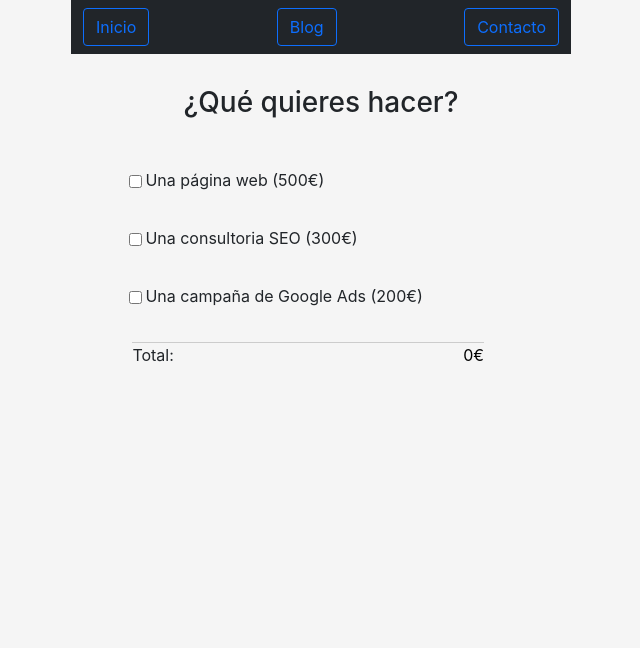
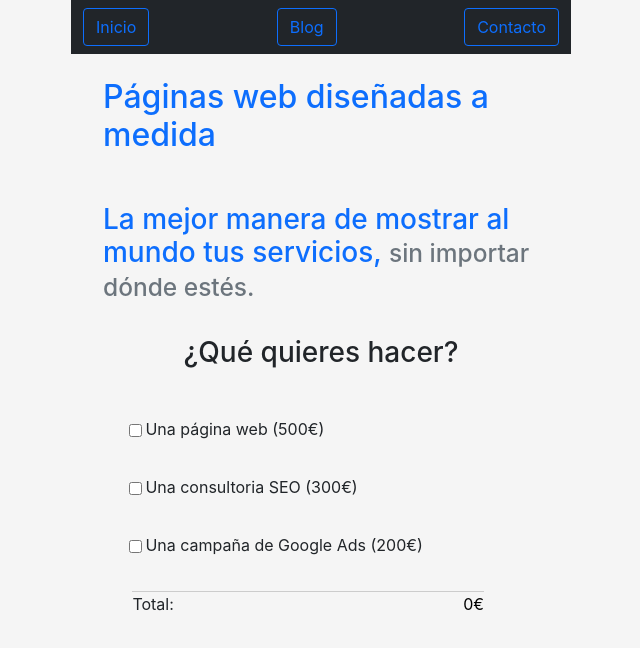
Before and after one commit to XaviOli/presupuesto-app, a React (Create React App) app: page / in a window 1280 px wide. Shown: the top 648 px of the page, without its empty margins (319-959 px from the left). Built offline with nearby package versions, Linux system fonts and the light colour scheme.

Commit message:
Página inicio

```diff
--- a/src/App.jsx
+++ b/src/App.jsx
@@ -3,6 +3,7 @@ import { services } from "./utils/services.js";
 import { Title, Products, Items, Selections, Dist, Result } from "./components/Category/styles.js";
 import { GlobalStyle } from './GlobalStyles.js';
 import Navbar from './components/Navbar.jsx';
+import { Outlet } from 'react-router-dom';
 
 // import './App.css';
 
@@ -51,6 +52,7 @@ import Navbar from './components/Navbar.jsx';
     <div>
       <GlobalStyle />
       <Navbar />
+      <Outlet />
       <Title>¿Qué quieres hacer?</Title>
       <Products>
         {services.map(({ name }, index) => {
--- a/src/index.js
+++ b/src/index.js
@@ -3,13 +3,24 @@ import ReactDOM from 'react-dom/client';
 import './index.css';
 import App from './App';
 
-import { BrowserRouter } from 'react-router-dom';
+import { BrowserRouter, Routes, Route } from 'react-router-dom';
+
+import Blog from '../src/routes/Blog';
+import Inicio from '../src/routes/Inicio';
+import Contacto from '../src/routes/Contacto';
+
 
 const root = ReactDOM.createRoot(document.getElementById('root'));
 root.render(
   <React.StrictMode>
     <BrowserRouter>
-      <App />
+      <Routes>
+        <Route path='/' element={<App />}>
+          <Route index element={<Inicio />}/>
+          <Route path='blog' element={<Blog />}/>
+          <Route path='contacto' element={<Contacto />}/>
+        </Route>
+      </Routes>
     </BrowserRouter>
   </React.StrictMode>
 );
--- /dev/null
+++ b/src/routes/Blog.jsx
@@ -0,0 +1,9 @@
+const Blog = () => {
+  return (
+    <div>
+        <h1>Blog</h1>
+    </div>
+  )
+}
+
+export default Blog
--- /dev/null
+++ b/src/routes/Contacto.jsx
@@ -0,0 +1,11 @@
+import React from 'react'
+
+const Contacto = () => {
+  return (
+    <div>
+        <h2 className='h2 mt-4 text-primary'>Calcula ahora mismo tu presupuesto online</h2>
+    </div>
+  )
+}
+
+export default Contacto
--- /dev/null
+++ b/src/routes/Inicio.jsx
@@ -0,0 +1,12 @@
+import React from 'react'
+
+const Inicio = () => {
+  return (
+    <div>
+        <h2 className='h2 mt-4 text-primary'>Páginas web diseñadas a medida</h2>
+        <h3 class="h3 mt-5 text-primary">La mejor manera de mostrar al mundo tus servicios, <small class="text-muted">sin importar dónde estés.</small></h3>
+    </div>
+  )
+}
+
+export default Inicio
```
